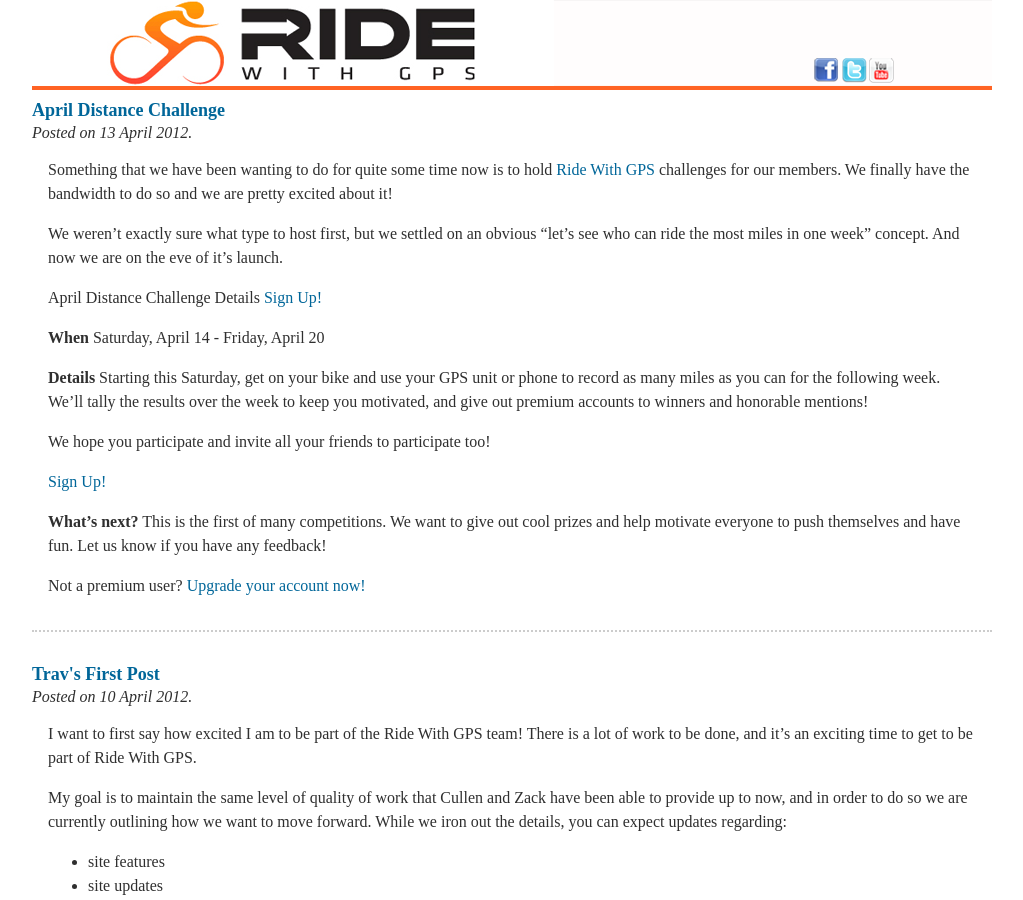
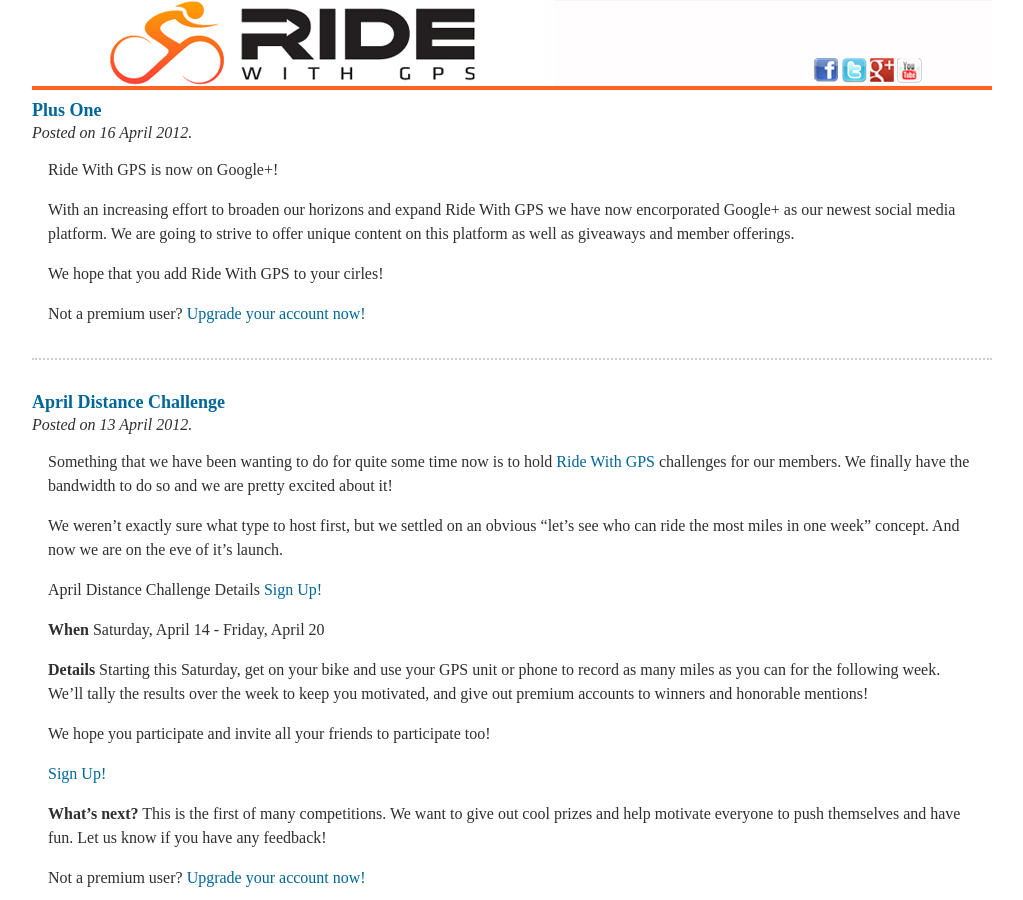
Before and after one commit to kingcu/blog.ridewithgps.com, a Jekyll site: the page built from index.html, in a window 1280 px wide and 900 px high. Shown: the whole window, without its empty margins (128-1151 px from the left). Built offline with Jekyll 4.4.1, drawn with Linux system fonts in a browser that asks for light colours; some web fonts are replaced; Markdown is read by kramdown in place of the engine named in the settings; the list of posts is cut into pages by our own code; comment, search, counter and statistics services are not loaded; some of the changed text lies outside the part shown.

Commit message:
google pluss announcement

```diff
--- a/_layouts/default.html
+++ b/_layouts/default.html
@@ -13,6 +13,8 @@
 
     <link rel="stylesheet" type="text/css" href="http://yui.yahooapis.com/combo?3.3.0/build/cssfonts/fonts-min.css&3.3.0/build/cssreset/reset-min.css&3.3.0/build/cssgrids/grids-min.css&3.3.0/build/cssbase/base-min.css" />
     <link href="/stylesheets/main.css" media="screen" rel="stylesheet" type="text/css" />
+    <!-- Place this tag in the <head> of your document -->
+    <script type="text/javascript" src="https://apis.google.com/js/plusone.js">{lang: 'en'}</script>
   </head>
   <body>
     <div id="header">
@@ -23,6 +25,7 @@
       <ul>
         <li><a href="http://www.facebook.com/ridewithgps"><img src="/images/social_icons/facebook.png" alt="RideWithGPS on Facebook"></a></li>
         <li><a href="https://twitter.com/#!/ridewithgps"><img src="/images/social_icons/twitter.png" alt="RideWithGPS on Twitter"></a></li>
+        <li><a href="https://plus.google.com/b/114140652803736847764/114140652803736847764"><img src="/images/social_icons/gPlus.png" alt="RideWithGPS on Google Plus"></a></li>
         <li><a href="http://www.youtube.com/user/ridewithgps"><img src="/images/social_icons/youtube.png" alt="RideWithGps on Youtube"></a></li>
       </ul>
     </div>
--- /dev/null
+++ b/_posts/2012-04-16-Plus-One.markdown
@@ -0,0 +1,16 @@
+---
+layout: post
+title: "Plus One"
+---
+Ride With GPS is now on Google+!
+
+With an increasing effort to broaden our horizons and expand Ride With GPS we have now encorporated Google+ as our newest social media platform. We are going to strive to offer unique content on this platform as well as giveaways and member offerings.
+
+We hope that you add Ride With GPS to your cirles!
+
+<!-- Place this tag where you want the badge to render -->
+<g:plus href="https://plus.google.com/114140652803736847764" rel="publisher" width="300" height="69" theme="dark"></g:plus>
+<script type="text/javascript">gapi.plus.go();</script>
+
+
+Not a premium user? <a href="https://ridewithgps.com/choose_account?utm_source=Blog&utm_medium=Post&utm_campaign=BlogPost">Upgrade your account now!</a>
```
Also changed, not shown: images/social_icons/gPlus.png (added).
